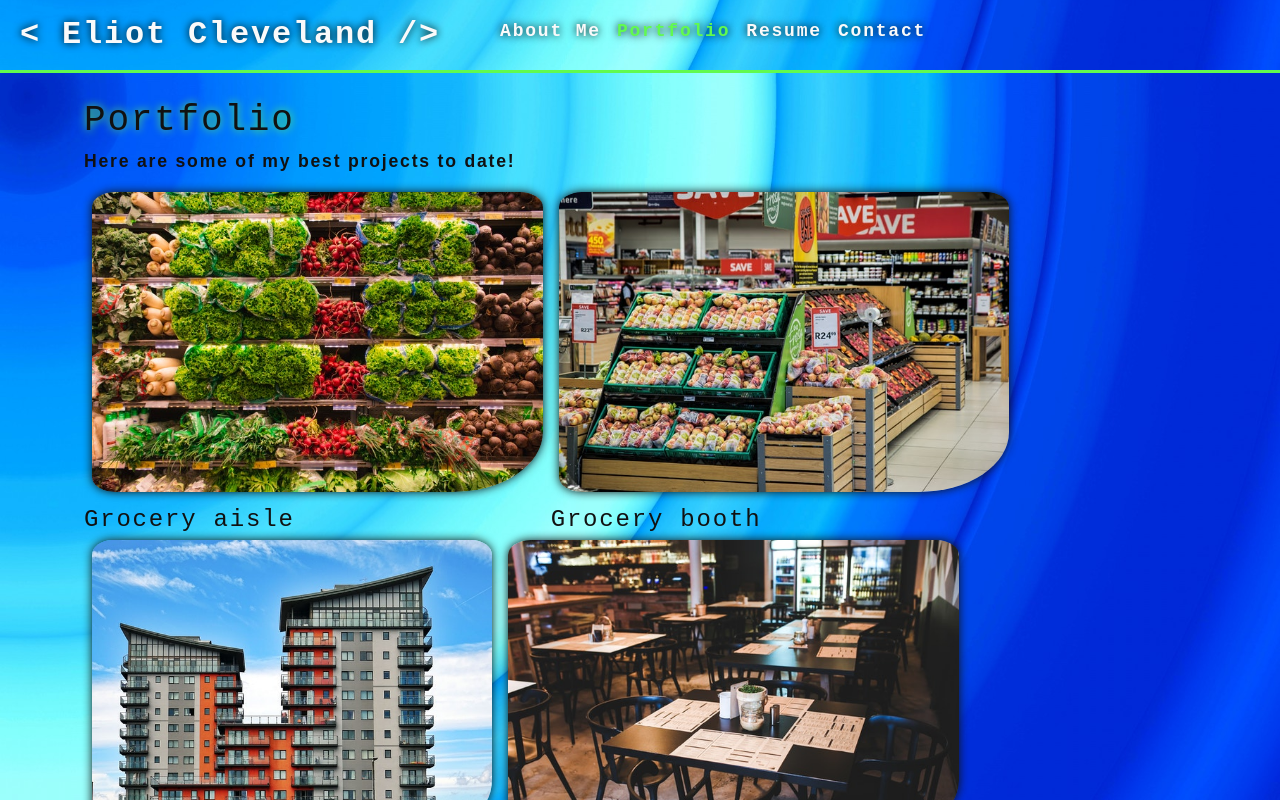
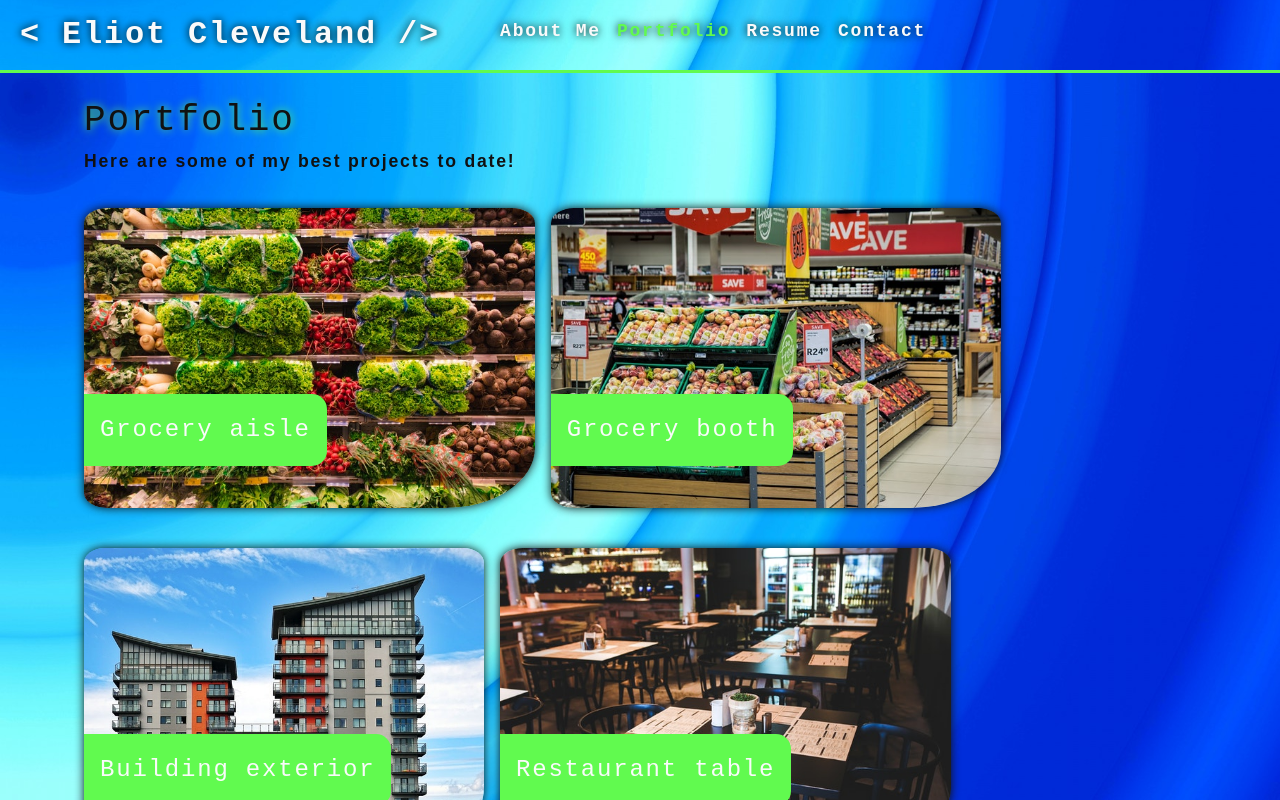
Before and after one commit to eclevela-1234/folio-3-point-0, a React (Create React App) app: page / in a window 1280 px wide. Both pictures are taken after a click on the element "Portfolio". Shown: the top 800 px of the page. Built offline with nearby package versions, Linux system fonts and the light colour scheme.

Commit message:
saving proress on portfunc

```diff
--- a/src/components/Modal/index.js
+++ b/src/components/Modal/index.js
@@ -10,7 +10,7 @@ function Modal({onClose, currentPhoto}) {
         <div className="modalBackdrop">
             <div className="modalContainer">
                 <h3 className="modalTitle">{name}</h3>
-                <img src={require(`../../assets/large/${category}/${index}.jpg`)} alt='current category' />
+                <img className="modalImg" src={require(`../../assets/large/${category}/${index}.jpg`)} alt='current category' />
                 <p>{description}</p>
                 <button onClick={onClose} type="button">
                     close this modal
--- a/src/components/PhotoList/index.js
+++ b/src/components/PhotoList/index.js
@@ -79,11 +79,11 @@ const PhotoList = ({ category }) => {
           <img
             src={require(`../../assets/small/${category}/${i}.jpg`)}
             alt={image.name}
-            className="img-thumbnail mx-1"
+            className="img-thumbnail"
             onClick={() => toggleModal(image, i)}
             key={image.name}
           />
-          <div>
+          <div className="caption">
           <h4>{image.name}</h4>
 
           </div>
--- a/src/index.css
+++ b/src/index.css
@@ -288,16 +288,20 @@ textarea {
 .modalContainer {
   background: var(--darker);
   border-radius: 5px;
-  max-width: 100%;
-  margin: 50px auto;
+  max-height: 95vh;
+  margin: 20px auto;
   padding: 15px;
-  width: 960px;
+  width: 800px;
 }
 
 .modalTitle {
+  color: var(--light);
   font-size: 18px;
   font-weight: 600;
   margin-bottom: 25px;
+}
+.modalImg {
+  max-height: 70vh;
 }
 
 button {
@@ -350,6 +354,25 @@ footer i {
 h6 i {
   font-size: 1rem;
 }
+article {
+  margin: 1rem 1rem 1rem 0;
+  position: relative;
+  align-items: center;
+  vertical-align: baseline;
+}
+
+.caption {
+  display: inline-block;
+  position: absolute;
+  padding: 1rem;
+  border: var(--primary-color) 2px solid;
+  border-top-right-radius: 15px;
+  border-bottom-right-radius: 15px;
+  bottom: 50px;
+  left: 0;
+  color: var(--light);
+  background-color: var(--secondary);
+}
 
 @media screen and (max-width: 980px) {
   form {
```
